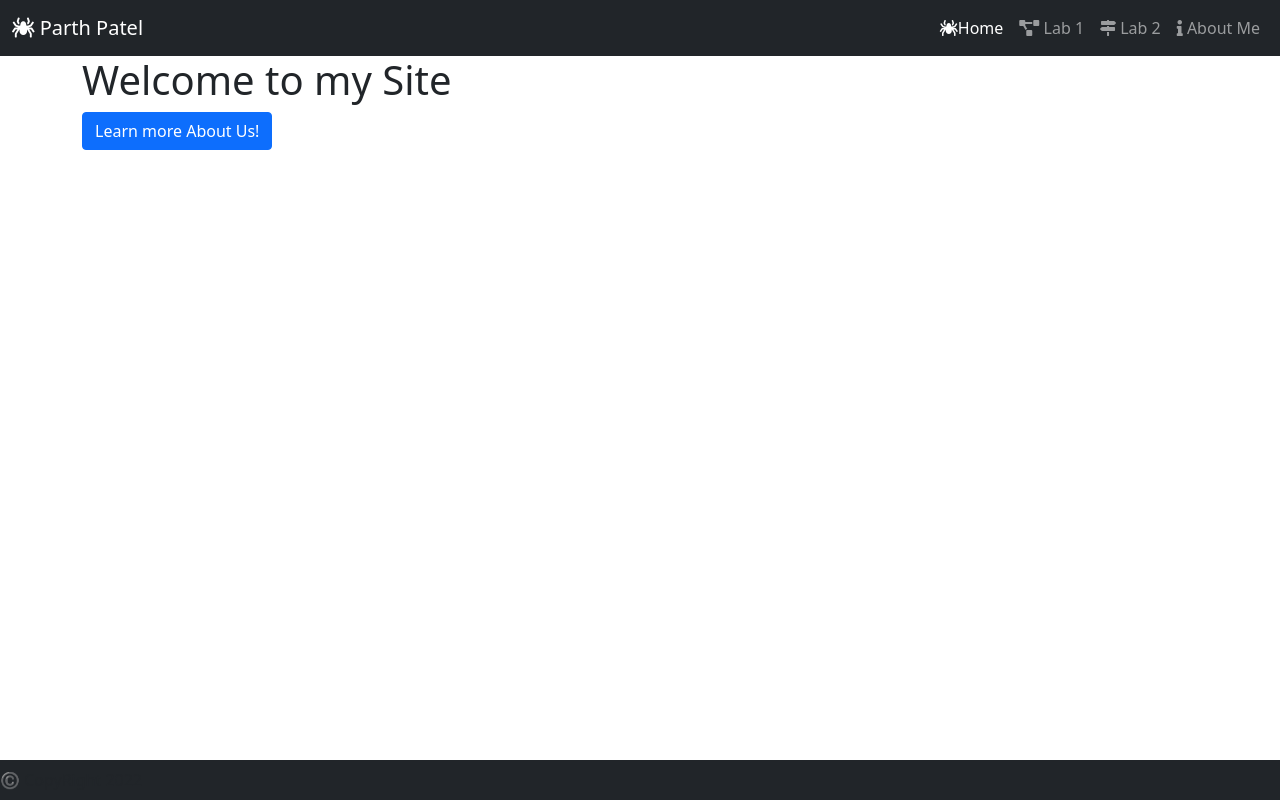
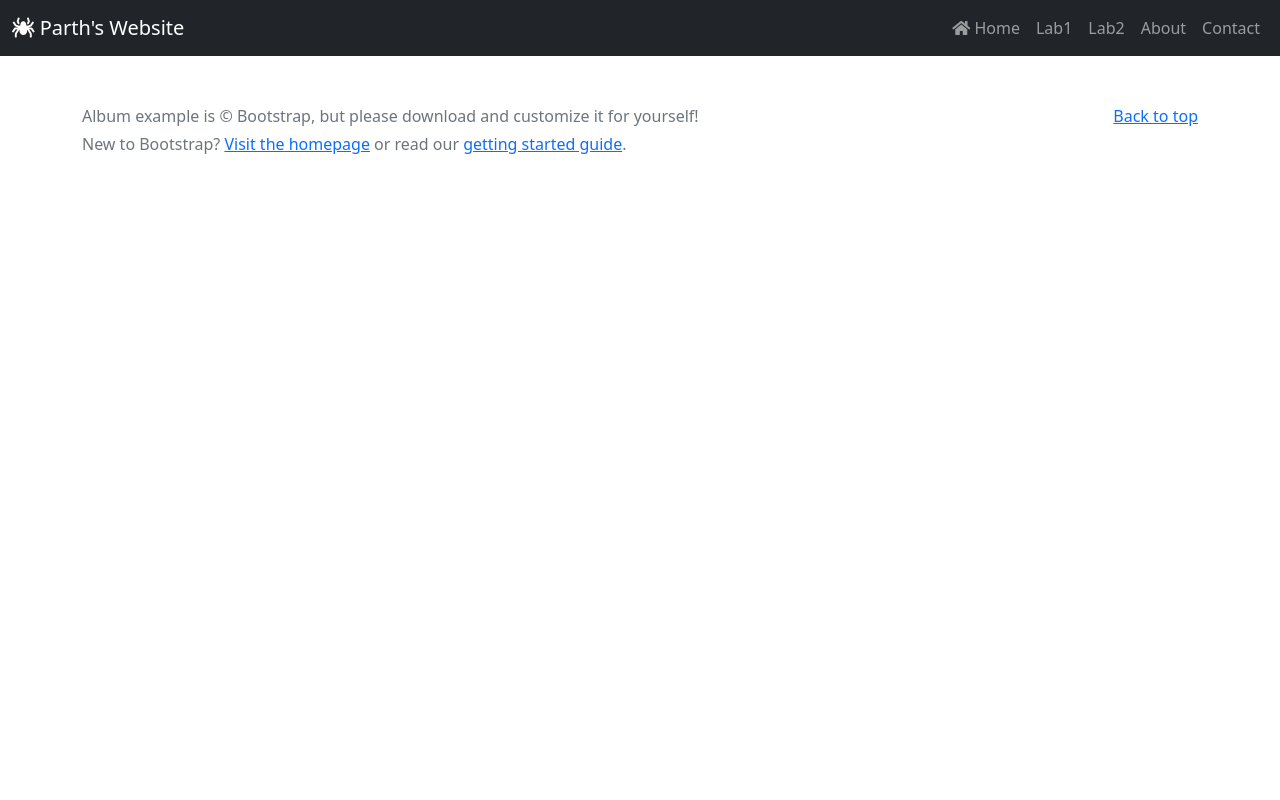
Before and after one commit to pypatel593m/pypatel593m.github.io, a website: page index.html in a window 1280 px wide. Drawn offline with nearby package versions, Linux system fonts and the light colour scheme.

Commit message:
fixed navbar and format

```diff
--- a/Scripts/app.js
+++ b/Scripts/app.js
@@ -9,7 +9,18 @@
         document.body.style.color = "white";
     }
 
-
+    function LoadHeader() {
+        $.get("./Views/components/header.html", function (html_data) {
+            $("header").html(html_data);
+            AddNavigationEvents();
+            CheckLogin();
+        });
+    }
+    function LoadFooter() {
+        $.get(`./Views/components/footer.html`, function (html_date) {
+            $("footer").html(html_date);
+        });
+    }
     function DisplayAboutUsPage()
     {
         console.log("About Us Page");
@@ -38,10 +49,10 @@
     // named function
     function Start()
     {
-        navbar();
+
         Background();
-        LinkHumanResource();
-        ChangeProductsToProjects();
+        LoadHeader();
+        LoadFooter();
         console.log("App Started!");
 
         switch(document.title)
--- /dev/null
+++ b/Views/components/footer.html
@@ -0,0 +1,20 @@
+</main>
+
+<!-- Footer -->
+<footer class="text-muted py-5">
+  <div class="container">
+    <p class="float-end mb-1">
+      <a href="#">Back to top</a>
+    </p>
+    <p class="mb-1">Album example is &copy; Bootstrap, but please download and customize it for yourself!</p>
+    <p class="mb-0">New to Bootstrap? <a href="/">Visit the homepage</a> or read our <a href="/docs/5.2/getting-started/introduction/">getting started guide</a>.</p>
+  </div>
+</footer>
+
+<!-- Scripts that will run after the content loads -->
+<script src="./node_modules/jquery/dist/jquery.min.js"></script>
+<script src="./node_modules/bootstrap/dist/js/bootstrap.min.js"></script>
+
+<script src="./Scripts/app.js"></script>
+</body>
+</html>
--- /dev/null
+++ b/Views/components/header.html
@@ -0,0 +1,44 @@
+<!DOCTYPE html>
+<html lang="en">
+<head>
+    <meta charset="UTF-8">
+    <meta http-equiv="X-UA-Compatible" content="IE=edge">
+    <meta name="viewport" content="width=device-width, initial-scale=1.0">
+    <title>Home</title>
+    <!-- CSS Section -->
+    <link rel="stylesheet" href="./node_modules/bootstrap/dist/css/bootstrap.min.css">
+    <link rel="stylesheet" href="./node_modules/@fortawesome/fontawesome-free/css/all.min.css">
+    <link rel="stylesheet" href="./Content/app.css">
+</head>
+<body>
+    <!-- Main Header -->
+    <header class="masthead bg-primary text-white text-center">
+      <nav class="navbar navbar-expand-lg navbar-dark bg-dark">
+        <div class="container-fluid">
+          <a class="navbar-brand" href="/"><i class="fas fa-spider"></i> Parth's Website</a>
+          <button class="navbar-toggler" type="button" href-bs-toggle="collapse" href-bs-target="#navbarSupportedContent" aria-controls="navbarSupportedContent" aria-expanded="false" aria-label="Toggle navigation">
+            <span class="navbar-toggler-icon"></span>
+          </button>
+          <div class="collapse navbar-collapse" id="navbarSupportedContent">
+            <ul class="navbar-nav ms-auto mb-2 mb-lg-0">
+              <li class="nav-item">
+                <a class="nav-link" href="home.html"><i class="fas fa-home"></i> Home</a>
+              </li>
+              <li class="nav-item">
+                <a class="nav-link" href="lab1.html"> Lab1</a>
+              </li>
+              <li class="nav-item">
+                <a class="nav-link" href="lab2.html"> Lab2</a>
+              </li>
+              <li class="nav-item">
+                <a class="nav-link" href="about.html"> About</a>
+              </li>
+              <li class="nav-item">
+                <a class="nav-link" href="contact.html"> Contact</a>
+              </li>
+            </ul>
+          </div>
+        </div>
+      </nav>
+  </header>
+  <main class="container">
--- a/index.html
+++ b/index.html
@@ -4,57 +4,26 @@
     <meta charset="UTF-8">
     <meta http-equiv="X-UA-Compatible" content="IE=edge">
     <meta name="viewport" content="width=device-width, initial-scale=1.0">
-    <title>Parth's Website</title>
+    <title>Home</title>
     <!-- CSS Section -->
     <link rel="stylesheet" href="./node_modules/bootstrap/dist/css/bootstrap.min.css">
     <link rel="stylesheet" href="./node_modules/@fortawesome/fontawesome-free/css/all.min.css">
     <link rel="stylesheet" href="./Content/app.css">
 </head>
 <body>
-    <header>
-        <nav class="navbar navbar-expand-lg navbar-dark bg-dark">
-            <div class="container-fluid">
-              <a class="navbar-brand" href="index.html"> <i class="fas fa-spider"></i> Parth Patel</a>
-              <button class="navbar-toggler" type="button" data-bs-toggle="collapse" data-bs-target="#navbarSupportedContent" aria-controls="navbarSupportedContent" aria-expanded="false" aria-label="Toggle navigation">
-                <span class="navbar-toggler-icon"></span>
-              </button>
-              <div class="collapse navbar-collapse" id="navbarSupportedContent">
-                <ul class="navbar-nav ms-auto mb-2 mb-lg-0">
-                  <li class="nav-item">
-                    <a class="nav-link active" aria-current="page" href="index.html"> <i class="fas fa-spider"></i>Home</a>
-                  </li>
-                  <li class="nav-item">
-                    <a class="nav-link" href="lab1.html"> <i class="fas fa-project-diagram"></i> Lab 1</a>
-                  </li>
-                  <li class="nav-item">
-                    <a class="nav-link" href="lab2.html"> <i class="fas fa-map-signs"></i> Lab 2</a>
-                  </li>
-                  <li class="nav-item">
-                    <a class="nav-link" href="about.html"> <i class="fas fa-info" aria-hidden="true"></i> About Me</a>
-                  </li>
-                  <li>
+    <!-- Main Header -->
+    <header></header>
 
-                  </li>
-                </ul>
-              </div>
-            </div>
-          </nav>
-    </header>
-    <main class="container">
-        <h1>Welcome to my Site</h1>
+    <!-- Main Content -->
+    <main class="container"></main>
 
-        <button id="AboutUsButton" class="btn btn-primary">Learn more About Us!</button>
-    </main>
-    <nav class="navbar fixed-bottom navbar-light bg-dark">
-        <div align="right">
-        ©️ CopyRight 2022
-        </div>
-     </nav>
+    <!-- Footer -->
+    <footer></footer>
 
-
-    <!-- Scripting Section -->
+    <!-- Scripts that will run after the content loads -->
     <script src="./node_modules/jquery/dist/jquery.min.js"></script>
     <script src="./node_modules/bootstrap/dist/js/bootstrap.min.js"></script>
+
     <script src="./Scripts/app.js"></script>
 </body>
 </html>
```
Also changed, not shown: Views/content/about.html (added, +1 -0 lines), Views/content/home.html (added, +3 -0 lines).
